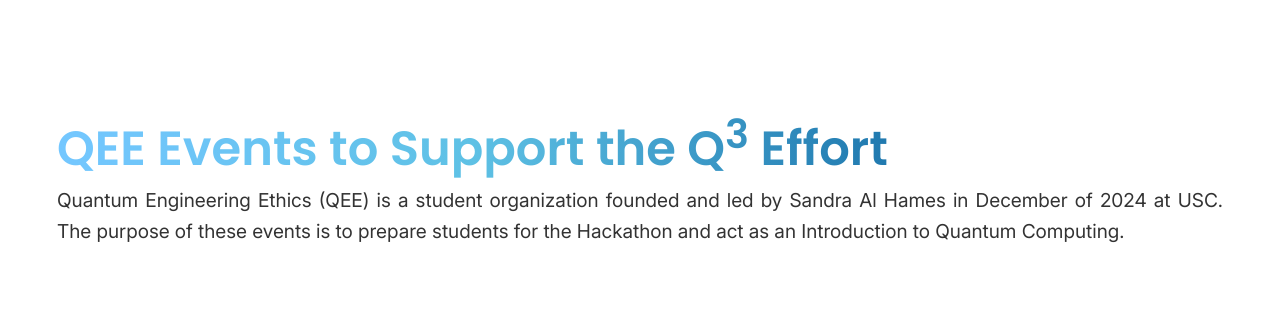
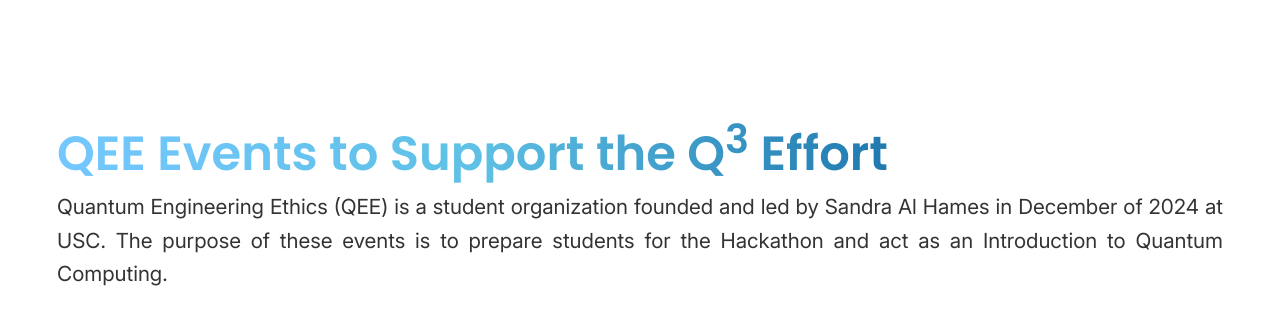
Before and after one commit to Q-3-Hackathon/website-25, a React app: page /QEE in a window 1280 px wide. Shown: the part 476-800 px from the top of the page. Built offline with nearby package versions, Linux system fonts and the light colour scheme; some packages are replaced by stand-ins of ours.

Commit message:
making text legible

```diff
--- a/src/index.css
+++ b/src/index.css
@@ -25,7 +25,7 @@
 
 body {
   font-family: 'Inter', sans-serif;
-  font-size: 1.2rem;
+  font-size: 1.5rem;
   background-color: rgb(251, 253, 255);
   color: black;
   overflow-wrap: normal;
--- a/src/styles/qreate.css
+++ b/src/styles/qreate.css
@@ -33,7 +33,7 @@
   }
 
   .paragraph {
-    font-size: 1.2rem;
+    font-size: 1.3rem;
     line-height: 1.6;
     color: #333;
     text-align: justify;
```
